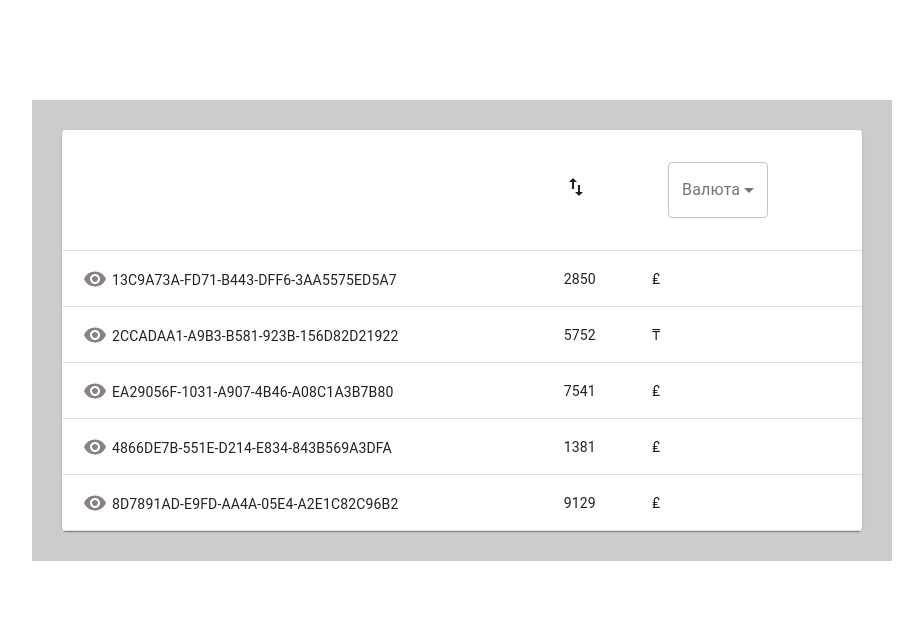
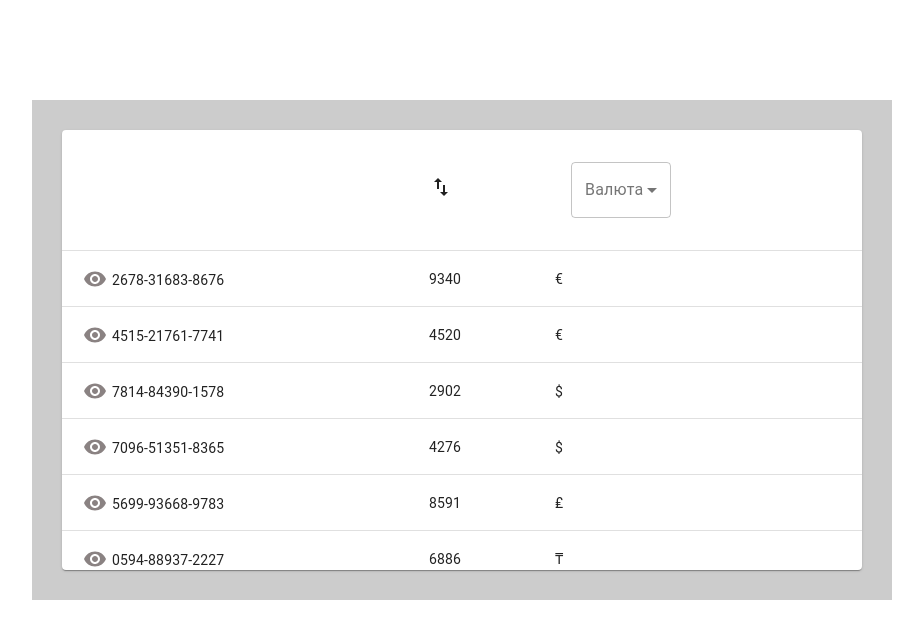
Before and after one commit to Ruslan-Almukhanov/Alfa, a React (Create React App) app: page / in a window 1280 px wide. Shown: the top 638 px of the page, without its empty margins (178-1101 px from the left). Built offline with nearby package versions, Linux system fonts and the light colour scheme.

Commit message:
helper functionality was added

```diff
--- a/src/components/clientAccounts/ClientAccounts.js
+++ b/src/components/clientAccounts/ClientAccounts.js
@@ -1,4 +1,4 @@
-import React, { useState } from "react";
+import React, { useState, useEffect } from "react";
 import { makeStyles } from "@material-ui/core/styles";
 import Paper from "@material-ui/core/Paper";
 import Table from "@material-ui/core/Table";
@@ -13,7 +13,7 @@ import { data } from "../../data";
 import ImportExportIcon from "@material-ui/icons/ImportExport";
 import Visibility from "@material-ui/icons/Visibility";
 import styles from "./ClientAccounts.module.css";
-
+import { maskValue } from "../../helper";
 const useStyles = makeStyles({
   root: {
     width: "100%"
@@ -28,10 +28,25 @@ const useStyles = makeStyles({
 });
 
 const ClientAccounts = () => {
-  const [clients, setClients] = useState(data);
+  const [clients, setClients] = useState([]);
   const [sort, setSort] = useState(false);
   const [visible, setVisible] = useState(false);
+  let changedArray = [];
 
+  const currencies = [...new Set(data.map(item => item.currency))];
+
+  useEffect(() => {
+    data.map(item => {
+      changedArray.push({
+        ...item,
+        isVisible: true,
+        maskedValue: maskValue(item.accountNumber)
+      });
+    });
+    setClients(changedArray);
+  }, []);
+
+  changedArray = [];
   const classes = useStyles();
 
   const handleChange = e => {
@@ -56,27 +71,16 @@ const ClientAccounts = () => {
   };
 
   const visibleHandler = id => {
-    setVisible(!visible);
-    let newNumber,
-      firtsArr,
-      lastArr,
-      newArr = [];
-    if (!visible) {
-      const account = clients.find(client => client.id === id);
+    let account = clients.find(client => client.id === id);
+    const visible = account.isVisible
+    account = {
+      ...account,
+      isVisible: !visible
+    };
 
-      const number = account.accountNumber.split("");
-      firtsArr = number.slice(0, 2).join("");
-      lastArr = number.slice(-2).join("");
-      newNumber = number.slice(2, 34);
+    const newClients = clients.filter(client => client.id !== id);
 
-      const changedWords = newNumber.map((item, i) => {
-        return item !== "-" ? item.replace(item, "*") : item;
-      });
-
-      newArr.push(firtsArr, changedWords.join(""), lastArr);
-      newArr = newArr.join("");
-      account.accountNumber = newArr;
-    }
+    setClients([...newClients, account]);
   };
 
   return (
@@ -101,8 +105,13 @@ const ClientAccounts = () => {
                     value={clients.currency}
                   >
                     <option aria-label="None" value="" />
-                    <option value={"₤"}>₤</option>
-                    <option value={"₸"}>₸</option>
+                    {currencies.map((item, i) => {
+                      return (
+                        <option key={i} value={item}>
+                          {item}
+                        </option>
+                      );
+                    })}
                     <option value={"all"}>Все</option>
                   </Select>
                 </FormControl>
@@ -116,10 +125,14 @@ const ClientAccounts = () => {
                       className={styles.visible}
                       onClick={() => visibleHandler(client.id)}
                     />
-                    {client.accountNumber}
+                    {client.isVisible === true
+                      ? client.accountNumber
+                      : client.maskedValue}
                   </TableCell>
                   <TableCell>{client.sum}</TableCell>
-                  <TableCell>{client.currency}</TableCell>
+                  <TableCell>
+                    {client.currency}
+                  </TableCell>
                 </TableRow>
               );
             })}
--- a/src/data.js
+++ b/src/data.js
@@ -1,32 +1,102 @@
 export const data = [
-	{
-		id: "1",
-		accountNumber: "13C9A73A-FD71-B443-DFF6-3AA5575ED5A7",
-		sum: 2850,
-		currency: "₤"
-	},
-	{
-		id: "2",
-		accountNumber: "2CCADAA1-A9B3-B581-923B-156D82D21922",
-		sum: 5752,
-		currency: "₸"
-	},
-	{
-		id: "3",
-		accountNumber: "EA29056F-1031-A907-4B46-A08C1A3B7B80",
-		sum: 7541,
-		currency: "₤"
-	},
-	{
-		id: "4",
-		accountNumber: "4866DE7B-551E-D214-E834-843B569A3DFA",
-		sum: 1381,
-		currency: "₤"
-	},
-	{
-		id: "5",
-		accountNumber: "8D7891AD-E9FD-AA4A-05E4-A2E1C82C96B2",
-		sum: 9129,
-		currency: "₤"
-	}
+	{ "id": 1, "accountNumber": "2678-31683-8676", "sum": 9340, "currency": "€" },
+	{ "id": 2, "accountNumber": "4515-21761-7741", "sum": 4520, "currency": "€" },
+	{ "id": 3, "accountNumber": "7814-84390-1578", "sum": 2902, "currency": "$" },
+	{ "id": 4, "accountNumber": "7096-51351-8365", "sum": 4276, "currency": "$" },
+	{ "id": 5, "accountNumber": "5699-93668-9783", "sum": 8591, "currency": "₤" },
+	// { "id": 6, "accountNumber": "0168-21904-1527", "sum": 2914, "currency": "$" },
+	// { "id": 7, "accountNumber": "9374-16476-1730", "sum": 5733, "currency": "₤" },
+	// { "id": 8, "accountNumber": "8746-27558-5848", "sum": 6615, "currency": "₽" },
+	{ "id": 9, "accountNumber": "0594-88937-2227", "sum": 6886, "currency": "₸" },
+	{ "id": 10, "accountNumber": "5338-88547-2135", "sum": 3618, "currency": "₸" },
+	// { "id": 11, "accountNumber": "3244-68628-4588", "sum": 845, "currency": "₤" },
+	// { "id": 12, "accountNumber": "4569-79241-8973", "sum": 5335, "currency": "₽" },
+	// { "id": 13, "accountNumber": "6889-65641-4000", "sum": 9143, "currency": "₤" },
+	// { "id": 14, "accountNumber": "6871-35769-7650", "sum": 8839, "currency": "$" },
+	// { "id": 15, "accountNumber": "7771-52725-9230", "sum": 6440, "currency": "€" },
+	// { "id": 16, "accountNumber": "8444-98872-2951", "sum": 9626, "currency": "₸" },
+	// { "id": 17, "accountNumber": "4541-08333-5788", "sum": 4575, "currency": "₽" },
+	// { "id": 18, "accountNumber": "9393-76409-2284", "sum": 7557, "currency": "$" },
+	// { "id": 19, "accountNumber": "0760-09975-4107", "sum": 4484, "currency": "₤" },
+	// { "id": 20, "accountNumber": "7708-28643-5969", "sum": 5076, "currency": "€" },
+	// { "id": 21, "accountNumber": "8172-78241-7643", "sum": 4492, "currency": "$" },
+	// { "id": 22, "accountNumber": "8412-42501-5233", "sum": 9607, "currency": "€" },
+	// { "id": 23, "accountNumber": "4621-05003-8257", "sum": 2759, "currency": "€" },
+	// { "id": 24, "accountNumber": "7000-01509-3367", "sum": 3541, "currency": "₽" },
+	// { "id": 25, "accountNumber": "3327-29586-2602", "sum": 3722, "currency": "€" },
+	// { "id": 26, "accountNumber": "8815-45094-2373", "sum": 6901, "currency": "₤" },
+	// { "id": 27, "accountNumber": "3286-06200-7257", "sum": 8272, "currency": "₽" },
+	// { "id": 28, "accountNumber": "1536-34642-0574", "sum": 9628, "currency": "₸" },
+	// { "id": 29, "accountNumber": "4008-52162-2895", "sum": 4623, "currency": "€" },
+	// { "id": 30, "accountNumber": "1969-42709-5222", "sum": 4276, "currency": "$" },
+	// { "id": 31, "accountNumber": "9337-61456-4278", "sum": 5722, "currency": "₽" },
+	// { "id": 32, "accountNumber": "3647-69852-9962", "sum": 9581, "currency": "₸" },
+	// { "id": 33, "accountNumber": "1097-85268-9720", "sum": 660, "currency": "€" },
+	// { "id": 34, "accountNumber": "7691-05656-4382", "sum": 7274, "currency": "₤" },
+	// { "id": 35, "accountNumber": "1466-79807-7130", "sum": 7519, "currency": "₸" },
+	// { "id": 36, "accountNumber": "2903-84292-0799", "sum": 1609, "currency": "€" },
+	// { "id": 37, "accountNumber": "7393-95545-7456", "sum": 1272, "currency": "₽" },
+	// { "id": 38, "accountNumber": "8439-09492-5874", "sum": 3564, "currency": "₤" },
+	// { "id": 39, "accountNumber": "0723-63750-7821", "sum": 6870, "currency": "₽" },
+	// { "id": 40, "accountNumber": "1159-37823-7547", "sum": 2206, "currency": "₽" },
+	// { "id": 41, "accountNumber": "5306-60507-9728", "sum": 3428, "currency": "₤" },
+	// { "id": 42, "accountNumber": "8639-13795-2939", "sum": 9762, "currency": "₽" },
+	// { "id": 43, "accountNumber": "0525-49538-0752", "sum": 844, "currency": "₽" },
+	// { "id": 44, "accountNumber": "9066-97267-1502", "sum": 7970, "currency": "$" },
+	// { "id": 45, "accountNumber": "6904-50819-5769", "sum": 1976, "currency": "$" },
+	// { "id": 46, "accountNumber": "8535-78291-6975", "sum": 9017, "currency": "₸" },
+	// { "id": 47, "accountNumber": "9815-13146-8590", "sum": 5298, "currency": "€" },
+	// { "id": 48, "accountNumber": "1655-68210-5206", "sum": 4523, "currency": "₤" },
+	// { "id": 49, "accountNumber": "6394-21970-4361", "sum": 8605, "currency": "₤" },
+	// { "id": 50, "accountNumber": "2675-17749-5071", "sum": 1037, "currency": "€" },
+	// { "id": 51, "accountNumber": "5622-22145-0345", "sum": 5839, "currency": "₽" },
+	// { "id": 52, "accountNumber": "1040-03241-9400", "sum": 3609, "currency": "₤" },
+	// { "id": 53, "accountNumber": "3828-20304-0594", "sum": 2202, "currency": "₸" },
+	// { "id": 54, "accountNumber": "0036-71108-2799", "sum": 818, "currency": "₸" },
+	// { "id": 55, "accountNumber": "7857-72649-3553", "sum": 7484, "currency": "₽" },
+	// { "id": 56, "accountNumber": "7561-93109-3488", "sum": 7250, "currency": "€" },
+	// { "id": 57, "accountNumber": "8414-84125-3714", "sum": 8047, "currency": "$" },
+	// { "id": 58, "accountNumber": "7068-42054-9487", "sum": 6616, "currency": "€" },
+	// { "id": 59, "accountNumber": "8740-41682-9088", "sum": 163, "currency": "$" },
+	// { "id": 60, "accountNumber": "0859-45949-4442", "sum": 7503, "currency": "₽" },
+	// { "id": 61, "accountNumber": "5653-15546-6536", "sum": 2883, "currency": "$" },
+	// { "id": 62, "accountNumber": "7638-01801-6544", "sum": 4109, "currency": "€" },
+	// { "id": 63, "accountNumber": "2564-06405-8987", "sum": 7051, "currency": "₽" },
+	// { "id": 64, "accountNumber": "7327-73956-6789", "sum": 9914, "currency": "₤" },
+	// { "id": 65, "accountNumber": "4065-06838-0373", "sum": 1194, "currency": "€" },
+	// { "id": 66, "accountNumber": "0930-93741-1930", "sum": 6997, "currency": "₸" },
+	// { "id": 67, "accountNumber": "7285-72720-7987", "sum": 1357, "currency": "₽" },
+	// { "id": 68, "accountNumber": "2284-74821-6550", "sum": 3889, "currency": "₽" },
+	// { "id": 69, "accountNumber": "2909-17136-8393", "sum": 2261, "currency": "$" },
+	// { "id": 70, "accountNumber": "0798-87855-1808", "sum": 8400, "currency": "€" },
+	// { "id": 71, "accountNumber": "8775-43311-3507", "sum": 9271, "currency": "₸" },
+	// { "id": 72, "accountNumber": "4375-95486-6741", "sum": 753, "currency": "€" },
+	// { "id": 73, "accountNumber": "5222-48276-7593", "sum": 9618, "currency": "₤" },
+	// { "id": 74, "accountNumber": "3894-76994-8056", "sum": 3747, "currency": "₽" },
+	// { "id": 75, "accountNumber": "8952-42025-7929", "sum": 7910, "currency": "₸" },
+	// { "id": 76, "accountNumber": "4401-32378-0619", "sum": 2963, "currency": "$" },
+	// { "id": 77, "accountNumber": "2344-87120-0815", "sum": 9846, "currency": "₽" },
+	// { "id": 78, "accountNumber": "3807-68567-4023", "sum": 8175, "currency": "₽" },
+	// { "id": 79, "accountNumber": "8229-47959-7045", "sum": 9726, "currency": "₽" },
+	// { "id": 80, "accountNumber": "6620-74412-2205", "sum": 2115, "currency": "₤" },
+	// { "id": 81, "accountNumber": "5911-60030-2354", "sum": 5957, "currency": "$" },
+	// { "id": 82, "accountNumber": "2963-02234-3021", "sum": 5190, "currency": "₽" },
+	// { "id": 83, "accountNumber": "6663-21187-6455", "sum": 8685, "currency": "₸" },
+	// { "id": 84, "accountNumber": "4737-28078-3167", "sum": 3217, "currency": "€" },
+	// { "id": 85, "accountNumber": "6973-93874-4922", "sum": 2234, "currency": "$" },
+	// { "id": 86, "accountNumber": "8839-14765-1999", "sum": 972, "currency": "€" },
+	// { "id": 87, "accountNumber": "2637-41506-5603", "sum": 8533, "currency": "₸" },
+	// { "id": 88, "accountNumber": "8340-08996-4786", "sum": 1071, "currency": "₽" },
+	// { "id": 89, "accountNumber": "3255-60462-0843", "sum": 3022, "currency": "₤" },
+	// { "id": 90, "accountNumber": "6050-23345-0736", "sum": 5971, "currency": "₸" },
+	// { "id": 91, "accountNumber": "5338-02660-7527", "sum": 4540, "currency": "$" },
+	// { "id": 92, "accountNumber": "0210-05946-9233", "sum": 1595, "currency": "₽" },
+	// { "id": 93, "accountNumber": "5862-21620-2056", "sum": 6640, "currency": "₸" },
+	// { "id": 94, "accountNumber": "7846-82910-5516", "sum": 1345, "currency": "₽" },
+	// { "id": 95, "accountNumber": "9610-01288-5210", "sum": 3577, "currency": "₤" },
+	// { "id": 96, "accountNumber": "5403-55740-8861", "sum": 1505, "currency": "€" },
+	// { "id": 97, "accountNumber": "5342-27854-1409", "sum": 7567, "currency": "₤" },
+	// { "id": 98, "accountNumber": "9148-47780-4000", "sum": 7284, "currency": "€" },
+	// { "id": 99, "accountNumber": "8913-80226-3263", "sum": 8370, "currency": "$" },
+	// { "id": 100, "accountNumber": "8300-44642-0279", "sum": 8738, "currency": "₤" }
 ];
--- /dev/null
+++ b/src/helper.js
@@ -0,0 +1,13 @@
+export const maskValue = number => {
+  let newArr = [];
+  number = number.split("");
+  const firtsArr = number.slice(0, 2).join("");
+  const lastArr = number.slice(-2).join("");
+  const newNumber = number.slice(2, 34);
+  const changedWords = newNumber.map((item, i) => {
+    return item !== "-" ? item.replace(item, "*") : item;
+  });
+  newArr.push(firtsArr, changedWords.join(""), lastArr);
+  newArr = newArr.join("");
+  return newArr;
+};
```
